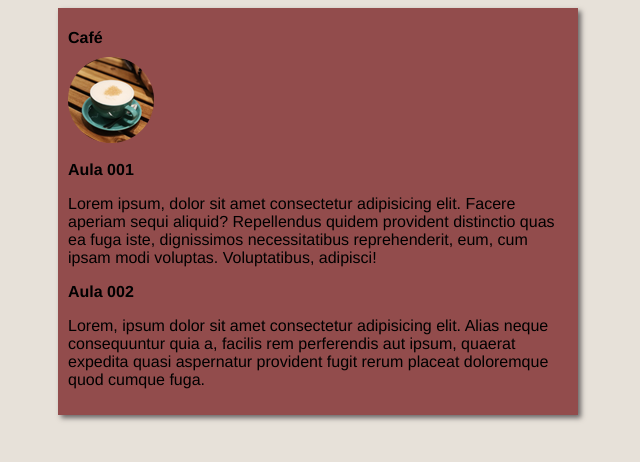
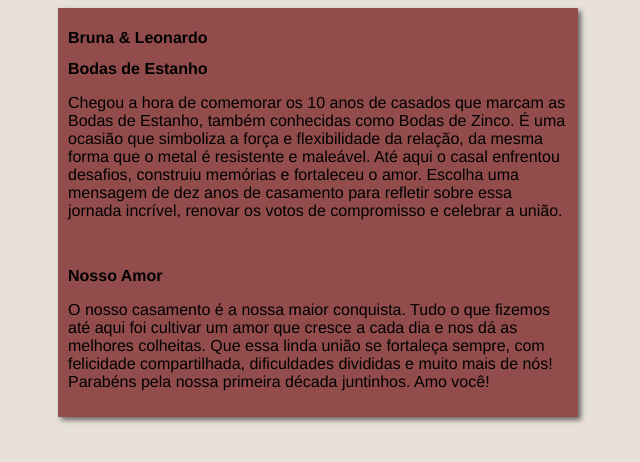
Before and after one commit to Brunarenner/10-Anos-de-nos-, a plain HTML site: page index.html in a window 1280 px wide. Shown: the whole page, without its empty margins (322-962 px from the left). Drawn offline with Linux system fonts and the light colour scheme.

Commit message:
mudanças

```diff
--- a/index.html
+++ b/index.html
@@ -4,23 +4,27 @@
 <head>
     <meta charset="UTF-8">
     <meta name="viewport" content="width=device-width, initial-scale=1.0">
-    <title>Titulo do Site</title>
+    <title>10 Anos de Nos </title>
     <link rel="stylesheet" href="estilos/style.css">
 </head>
 
 <body>
     <main>
         <header>
-            <h1>Café</h1>
-            <img src="/Nova pasta/menu-6.png"  alt="O Melhor Café">
+            <h1>Bruna & Leonardo</h1>
+
         </header>
         <article>
-            <h2> Aula 001</h2>
-            <p>Lorem ipsum, dolor sit amet consectetur adipisicing elit. Facere aperiam sequi aliquid? Repellendus quidem provident distinctio quas ea fuga iste, dignissimos necessitatibus reprehenderit, eum, cum ipsam modi voluptas. Voluptatibus, adipisci!</p>
+            <h2> Bodas de Estanho
+            </h2>
+            <p>Chegou a hora de comemorar os 10 anos de casados que marcam as Bodas de Estanho, também conhecidas como Bodas de Zinco. É uma ocasião que simboliza a força e flexibilidade da relação, da mesma forma que o metal é resistente e maleável.
+
+                Até aqui o casal enfrentou desafios, construiu memórias e fortaleceu o amor. Escolha uma mensagem de dez anos de casamento para refletir sobre essa jornada incrível, renovar os votos de compromisso e celebrar a união.</p>
+                <img src="" alt="">
         </article>
         <article>
-            <h2>Aula 002 </h2>
-            <p>Lorem, ipsum dolor sit amet consectetur adipisicing elit. Alias neque consequuntur quia a, facilis rem perferendis aut ipsum, quaerat expedita quasi aspernatur provident fugit rerum placeat doloremque quod cumque fuga.</p>
+            <h2>Nosso Amor </h2>
+            <p>O nosso casamento é a nossa maior conquista. Tudo o que fizemos até aqui foi cultivar um amor que cresce a cada dia e nos dá as melhores colheitas. Que essa linda união se fortaleça sempre, com felicidade compartilhada, dificuldades divididas e muito mais de nós! Parabéns pela nossa primeira década juntinhos. Amo você!</p>
         </article>
     </main>
 </body>
```
Also changed, not shown: Nova pasta/menu-1.png (deleted), Nova pasta/menu-2.png (deleted), Nova pasta/menu-3.png (deleted), Nova pasta/menu-4.png (deleted), Nova pasta/menu-5.png (deleted), Nova pasta/menu-6.png (deleted).
